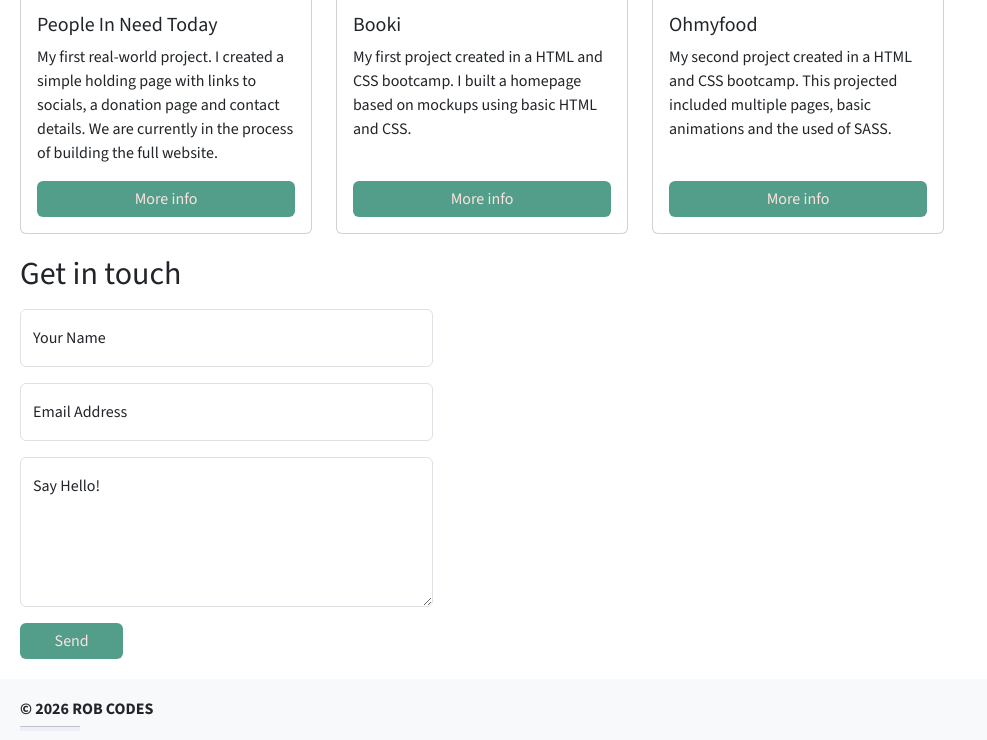
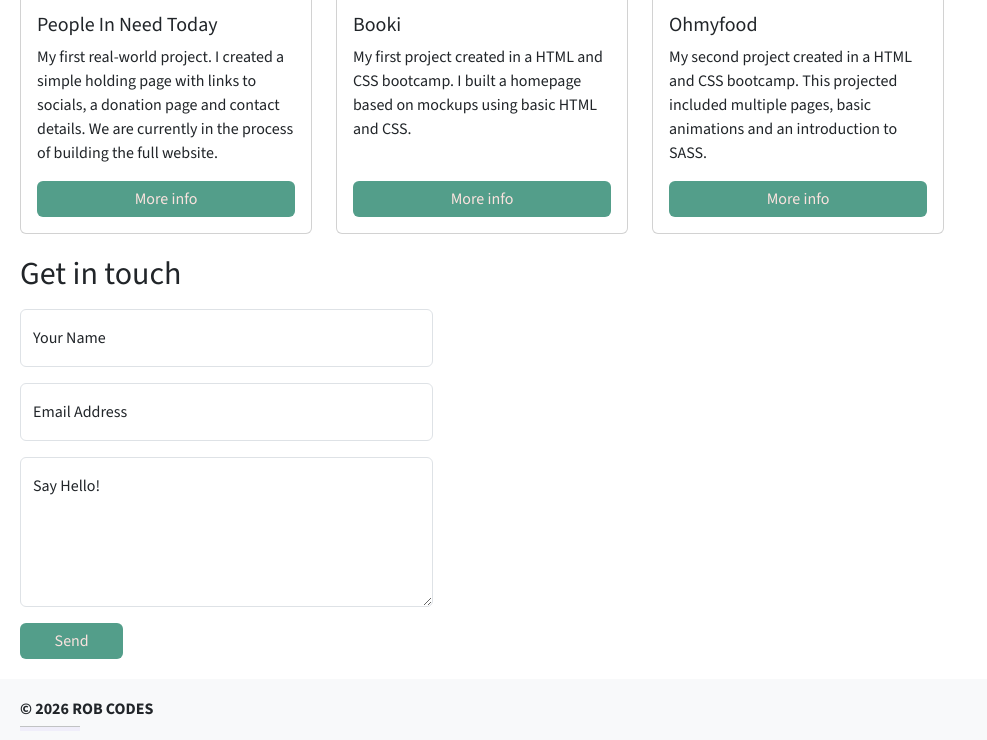
Before and after one commit to Robf94/rob-codes, an Eleventy site: page src/index.njk in a window 1280 px wide. Shown: the part 1044-1784 px from the top of the page, without its empty margins (0-987 px from the left). Built offline with nearby package versions, Linux system fonts and the light colour scheme; Eleventy itself is replaced by a stand-in of ours; files that its build step writes are made by us from their sources.

Commit message:
amended Ohmyfood description

```diff
--- a/src/index.njk
+++ b/src/index.njk
@@ -57,7 +57,7 @@
           <img src="./assets/ohmyfood/ohmyfood.png" class="card-img-top card-img-fit card-img" alt="Ohmyfood Logo">
           <div class="card-body">
             <h5 class="card-title">Ohmyfood</h5>
-            <p class="card-text">My second project created in a HTML and CSS bootcamp. This projected included multiple pages, basic animations and the used of SASS.</p>
+            <p class="card-text">My second project created in a HTML and CSS bootcamp. This projected included multiple pages, basic animations and an introduction to SASS.</p>
             <a href="work-ohmyfood" class="btn btn-primary custom-btn">More info</a>
           </div>
         </div>
```
Also changed, not shown: 1 other file.
